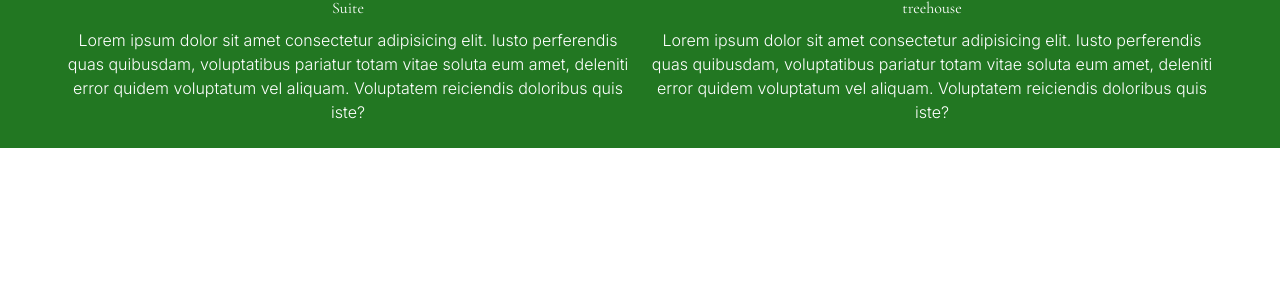
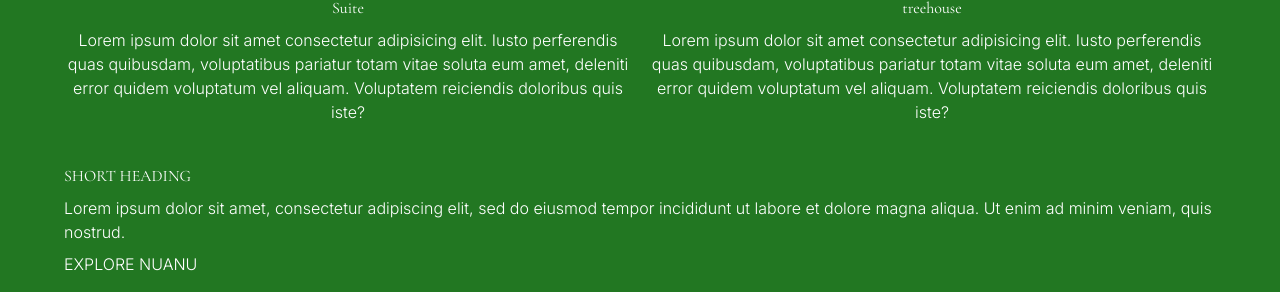
Before and after one commit to TheInstituteOfCode/oshombali, a Jekyll site: the page built from index.html, in a window 1280 px wide and 900 px high, scrolled down 946 px, cut to the strip 608-900 px from the top of the window. Built offline with Jekyll 4.4.1, drawn with Linux system fonts in a browser that asks for light colours; before the commit the page ends 1702 px from its top, so only the background shows below that.

Commit message:
added cols config

```diff
--- a/_config.yml
+++ b/_config.yml
@@ -1,15 +1,3 @@
-
-
-
-
-
-
-
-
-
-
-
-
 
 _inputs:
   center-content:
@@ -25,7 +13,16 @@ _structures:
       - value:
           ideo_path: /uploads/sea-24216-540p.mp4
           type: video/mp4
-
+  cols:
+    values:
+      - value:
+          heading: col Heading
+          text_alinment: center
+          paragraph: Lorem ipsum dolor sit amet consectetur adipisicing elit. Iusto perferendis quas quibusdam, voluptatibus pariatur totam vitae soluta eum amet, deleniti error quidem voluptatum vel aliquam. Voluptatem reiciendis doloribus quis iste?
+          img_path: https://picsum.photos/id/1020/600/400
+          img_alt: bear pic
+          button_text: text
+          button_link: #
   blocks:
     values:
       - label: Video banner
@@ -40,3 +37,11 @@ _structures:
             - video_path: /uploads/sea-24216-540p.mp4
               type: mp4
           bottom-text: Scrool down to discover
+      - label: Basic col section
+        value:
+          _id: col-section-basic
+          heading: Basic heading
+          pre-heading: Pre heading text
+          paragraph: Lorem ipsum dolor sit amet, consectetur adipiscing elit, sed do eiusmod tempor incididunt ut labore et dolore magna aliqua. Ut enim ad minim veniam, quis nostrud exercitation ullamco laboris nisi ut aliquip ex ea commodo consequat. Duis aute irure dolor in reprehenderit in voluptate velit esse cillum dolore eu fugiat nulla pariatur. Excepteur sint occaecat cupidatat non proident, sunt in culpa qui officia deserunt mollit anim id est laborum.
+          text_alignment: center
+          cols:
--- /dev/null
+++ b/_includes/block/horizontal-screen-gallery.html
@@ -0,0 +1,18 @@
+<!-- col-section-basic.html -->
+<div class="scheme-{{block.color-scheme}}">
+    <section>
+        <div class="max-w-screen-xl mx-auto">
+            <div class="flex-center">
+                <div>
+                    <h2>SHORT HEADING</h2>
+                    <p>
+                        Lorem ipsum dolor sit amet, consectetur adipiscing elit, sed do eiusmod tempor incididunt ut labore et dolore magna aliqua. Ut enim ad minim veniam, quis nostrud.
+                    </p>
+                    <a href="">
+                        EXPLORE NUANU
+                    </a>
+                </div>
+            </div>
+        </div>
+    </section>
+</div>
--- a/_layouts/default.html
+++ b/_layouts/default.html
@@ -24,7 +24,7 @@
 <body>
     <header class="relative scheme-1 p-0 z-10">
         <div class="relative z-10">
-            <div class="max-w-screen-xl p-8 grid grid-cols-3 items-center">
+            <div class="max-w-screen-xl mx-auto p-8 grid grid-cols-3 items-center">
                 <div class="burger-button">
                     <span class="burger-top"></span>
                     <span class="burger-middle"></span>
--- a/index.html
+++ b/index.html
@@ -31,4 +31,5 @@ blocks:
         img_alt: eagle pic
         button_text: text
         button_link: #
+  - _id: horizontal-screen-gallery
 ---
```
